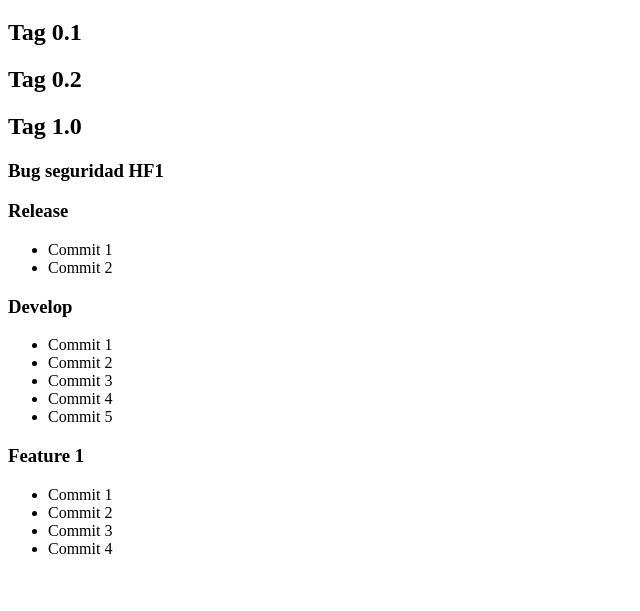
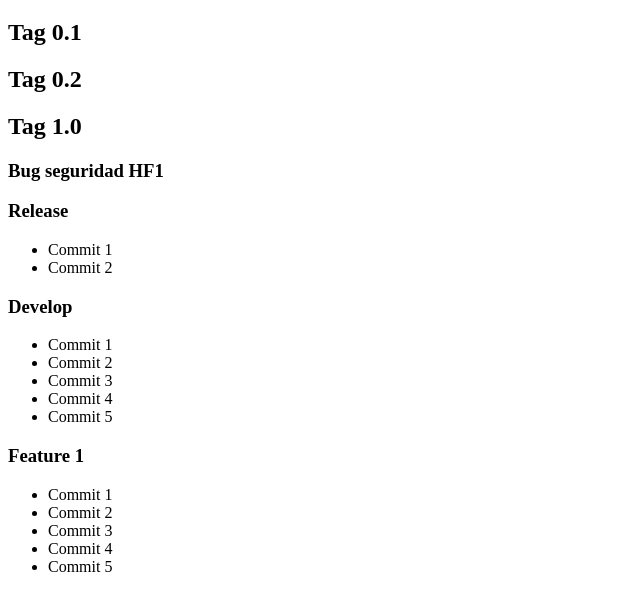
Before and after one commit to SheilaNieva/CursoGitSNL, a plain HTML site: page index.html in a window 1280 px wide. Shown: the part 61-672 px from the top of the page, without its empty margins (0-640 px from the left). Drawn offline with Linux system fonts and the light colour scheme.

Commit message:
commit5 - feature1

```diff
--- a/index.html
+++ b/index.html
@@ -32,6 +32,7 @@
         <li>Commit 2</li>
         <li>Commit 3</li>
         <li>Commit 4</li>
+        <li>Commit 5</li>
     </ul>
 
 
```
